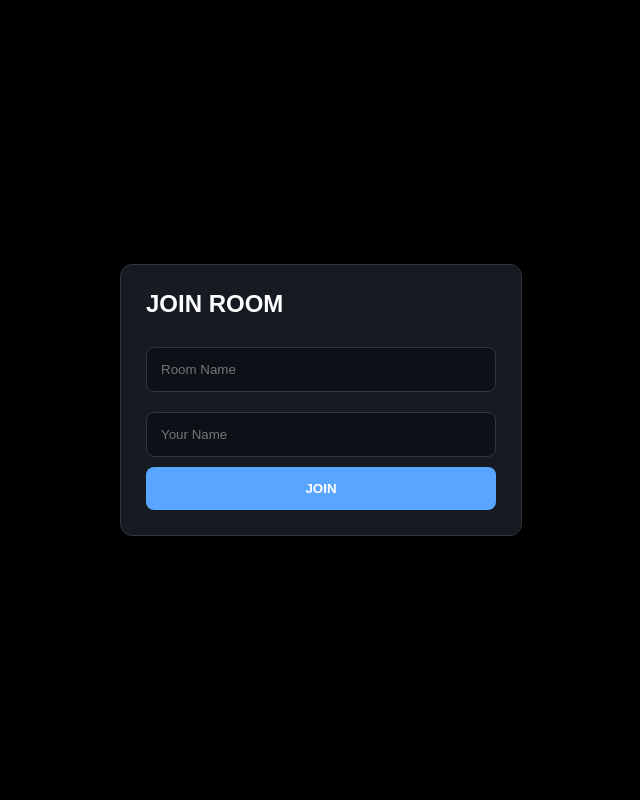
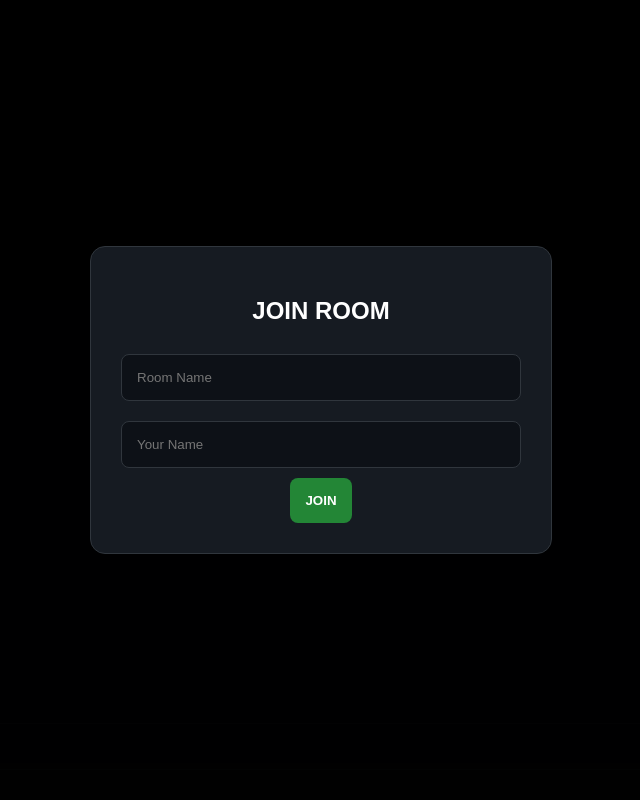
Before and after one commit to FisherkingX/coding, a Flask app: page / in a window 1280 px wide. Shown: the whole page, without its empty margins (319-959 px from the left). Run offline with Flask 3, Linux system fonts and the light colour scheme; some libraries are stand-ins or nearby versions.

Commit message:
Update index.html

```diff
--- a/templates/index.html
+++ b/templates/index.html
@@ -1,40 +1,45 @@
 <!DOCTYPE html>
-<html>
+<html lang="en">
 <head>
-    <title>Document</title>
+    <meta charset="UTF-8">
+    <meta name="viewport" content="width=device-width, initial-scale=1.0">
+    <title>Full Chat App</title>
     <style>
-        body { background: #0d1117; color: white; margin: 0; font-family: sans-serif; }
-        .modal { position: fixed; top: 0; left: 0; width: 100%; height: 100%; background: rgba(0,0,0,0.95); display: flex; justify-content: center; align-items: center; z-index: 100; }
-        .box { background: #161b22; padding: 25px; border-radius: 12px; width: 85%; max-width: 350px; border: 1px solid #30363d; }
-        input { width: 100%; padding: 14px; margin: 10px 0; background: #0d1117; color: white; border: 1px solid #30363d; border-radius: 8px; box-sizing: border-box; }
-        .btn-join { width: 100%; padding: 14px; background: #58a6ff; border: none; color: white; font-weight: bold; border-radius: 8px; cursor: pointer; }
-        #local-video { width: 100%; height: 250px; background: black; object-fit: cover; }
-        .controls { display: flex; gap: 8px; padding: 15px; }
-        .btn { padding: 12px; background: #21262d; border: 1px solid #30363d; color: white; flex: 1; border-radius: 6px; }
+        body { margin: 0; background: #0d1117; color: white; font-family: sans-serif; overflow: hidden; }
+        .modal-overlay { position: fixed; top: 0; left: 0; width: 100%; height: 100%; background: rgba(0,0,0,0.95); display: flex; justify-content: center; align-items: center; z-index: 1000; }
+        .modal-box { background: #161b22; padding: 30px; border-radius: 15px; width: 85%; max-width: 400px; border: 1px solid #30363d; text-align: center; }
+        input { width: 100%; padding: 15px; margin: 10px 0; background: #0d1117; border: 1px solid #30363d; color: white; border-radius: 8px; box-sizing: border-box; }
+        button { padding: 15px; border-radius: 8px; border: none; background: #238636; color: white; font-weight: bold; cursor: pointer; }
+        #local-video { width: 100%; height: 300px; object-fit: cover; background: black; }
+        .controls { display: flex; gap: 10px; padding: 20px; background: #0d1117; position: fixed; bottom: 0; width: 100%; }
+        #chat-window { height: calc(100vh - 400px); overflow-y: scroll; padding: 20px; }
     </style>
 </head>
 <body>
-    <div id="setupModal" class="modal">
-        <div class="box">
-            <h2 style="margin-top:0;">JOIN ROOM</h2>
+    <div id="setupModal" class="modal-overlay">
+        <div class="modal-box">
+            <h2>JOIN ROOM</h2>
             <input type="text" id="roomInput" placeholder="Room Name">
             <input type="text" id="nameInput" placeholder="Your Name">
-            <button class="btn-join" onclick="startApp()">JOIN</button>
+            <button onclick="startApp()">JOIN</button>
         </div>
     </div>
 
     <video id="local-video" autoplay muted playsinline></video>
+    <div id="chat-window"></div>
 
     <div class="controls">
-        <input type="text" id="msgInput" placeholder="Message..." onkeydown="if(event.key==='Enter') sendMessage()">
-        <button class="btn" onclick="sendMessage()">SEND</button>
-        <button class="btn" onclick="togglePrivate()">🔒</button>
-        <button class="btn" onclick="toggleMic()">🎙️</button>
-        <button class="btn" onclick="toggleCam()">📷</button>
-        <button class="btn" onclick="document.getElementById('file-input').click()">📁</button>
+        <input type="text" id="msgInput" placeholder="Message..." style="flex:2;">
+        <button onclick="sendMessage()">SEND</button>
+        <button onclick="togglePrivate()">🔒</button>
+        <button onclick="toggleMic()">🎙️</button>
+        <button onclick="toggleCam()">📷</button>
+        <button onclick="document.getElementById('file-input').click()">📁</button>
     </div>
-    <input type="file" id="file-input" style="display:none;">
+    <input type="file" id="file-input" style="display:none;" onchange="sendFile()">
 
-    <script src="/static/script.js"></script>
+    <script src="https://cdnjs.cloudflare.com/ajax/libs/socket.io/4.0.1/socket.io.js"></script>
+    <script src="https://unpkg.com/peerjs@1.4.7/dist/peerjs.min.js"></script>
+    <script src="{{ url_for('static', filename='script.js') }}"></script>
 </body>
 </html>
```
